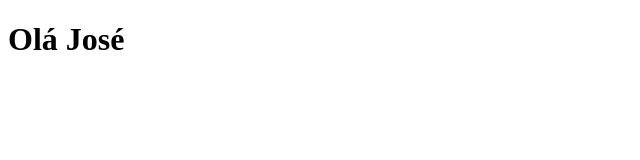
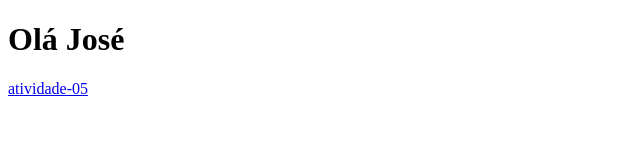
Before and after one commit to 08741212ca/projejto-front-end, a plain HTML site: page index.html in a window 1280 px wide. Shown: the whole page, without its empty margins (0-640 px from the left). Drawn offline with Linux system fonts and the light colour scheme.

Commit message:
atualizaçao

```diff
--- a/index.html
+++ b/index.html
@@ -11,7 +11,7 @@
 <body>
 
     <h1>Olá José </h1>
-    <a href="atividade-05/src/index.html"></a>
+    <a href="atividade-05/src/index.html">atividade-05</a>
 
 </body>
 
```
